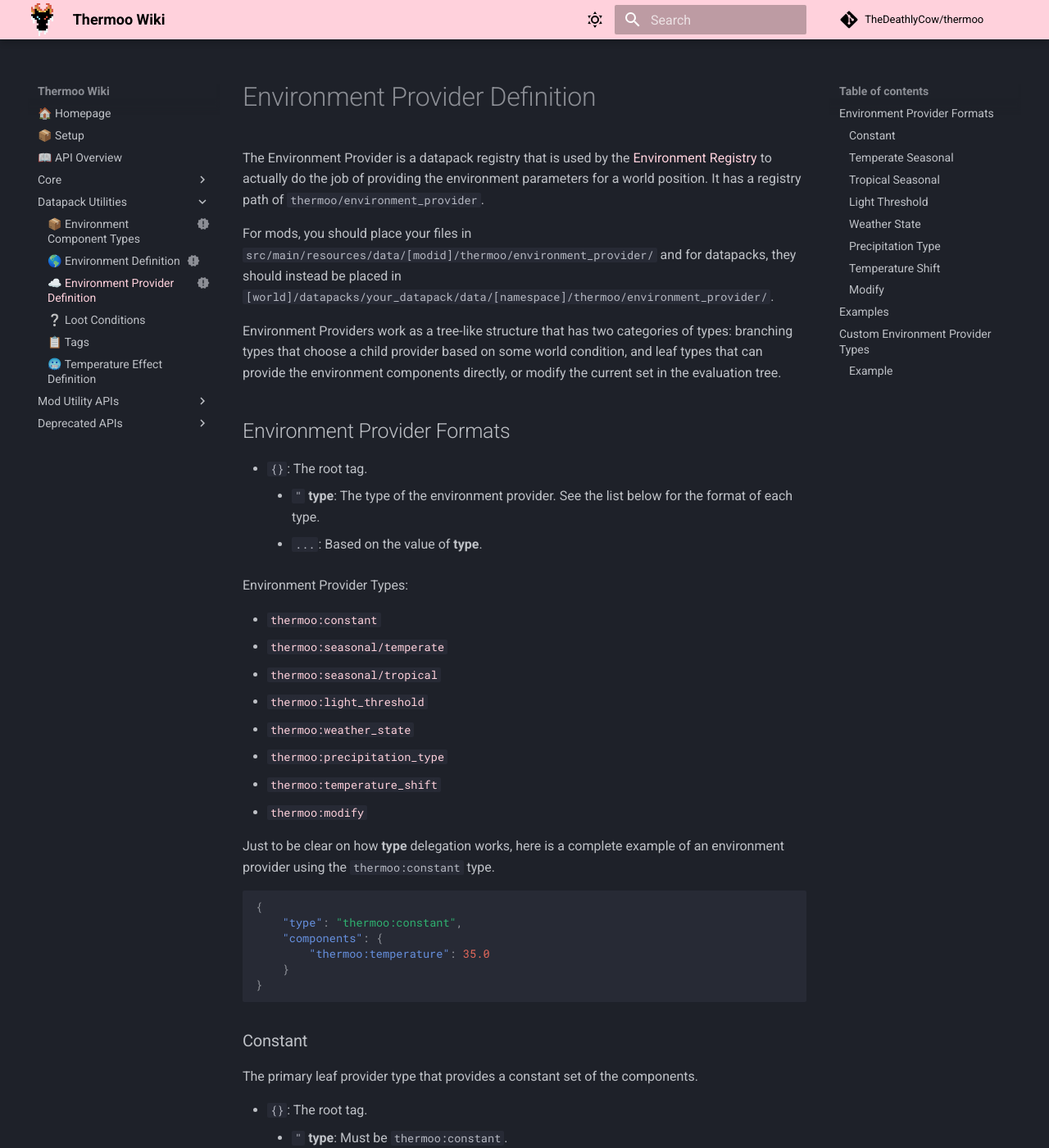
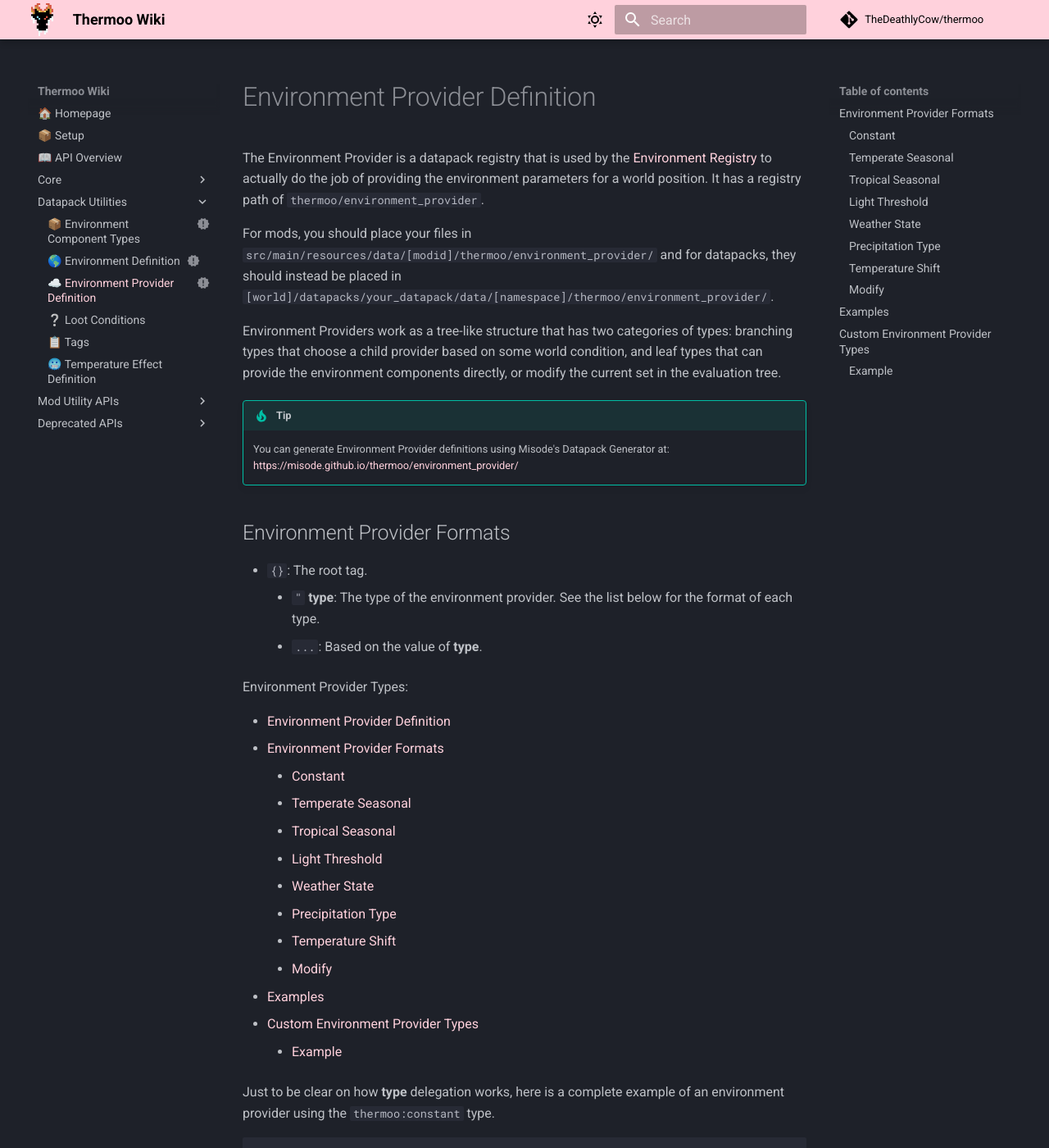
Before and after one commit to TheDeathlyCow/thermoo-docs, an MkDocs documentation site: the page built from docs/datapacks/environment_provider_definition.md, in a window 1280 px wide and 1400 px high. Shown: the whole window at 82% size. Built offline with MkDocs 1.6.1 and Material for MkDocs 9.7.7, drawn with Linux system fonts in a browser that asks for light colours; comment, search, counter and statistics services are not loaded.

Commit message:
add misode generator links

```diff
--- a/docs/datapacks/environment_provider_definition.md
+++ b/docs/datapacks/environment_provider_definition.md
@@ -10,6 +10,10 @@ For mods, you should place your files in `src/main/resources/data/[modid]/thermo
 
 Environment Providers work as a tree-like structure that has two categories of types: branching types that choose a child provider based on some world condition, and leaf types that can provide the environment components directly, or modify the current set in the evaluation tree.
 
+!!! tip
+    You can generate Environment Provider definitions using Misode's Datapack Generator at: [https://misode.github.io/thermoo/environment_provider/](https://misode.github.io/thermoo/environment_provider/)
+
+
 ## Environment Provider Formats
 
 - `{}`: The root tag.
@@ -18,14 +22,19 @@ Environment Providers work as a tree-like structure that has two categories of t
 
 Environment Provider Types:
 
-- [`thermoo:constant`](#constant)
-- [`thermoo:seasonal/temperate`](#temperate-seasonal)
-- [`thermoo:seasonal/tropical`](#tropical-seasonal)
-- [`thermoo:light_threshold`](#light-threshold)
-- [`thermoo:weather_state`](#weather-state)
-- [`thermoo:precipitation_type`](#precipitation-type)
-- [`thermoo:temperature_shift`](#temperature-shift)
-- [`thermoo:modify`](#modify)
+- [Environment Provider Definition](#environment-provider-definition)
+  - [Environment Provider Formats](#environment-provider-formats)
+    - [Constant](#constant)
+    - [Temperate Seasonal](#temperate-seasonal)
+    - [Tropical Seasonal](#tropical-seasonal)
+    - [Light Threshold](#light-threshold)
+    - [Weather State](#weather-state)
+    - [Precipitation Type](#precipitation-type)
+    - [Temperature Shift](#temperature-shift)
+    - [Modify](#modify)
+  - [Examples](#examples)
+  - [Custom Environment Provider Types](#custom-environment-provider-types)
+    - [Example](#example)
 
 Just to be clear on how **type** delegation works, here is a complete example of an environment provider using the `thermoo:constant` type.
 
```
Also changed, not shown: docs/datapacks/environment_definition.md (+3 -0 lines), docs/datapacks/loot_condition.md (+4 -1 lines), docs/datapacks/temperature_effect_definition.md (+3 -0 lines).
